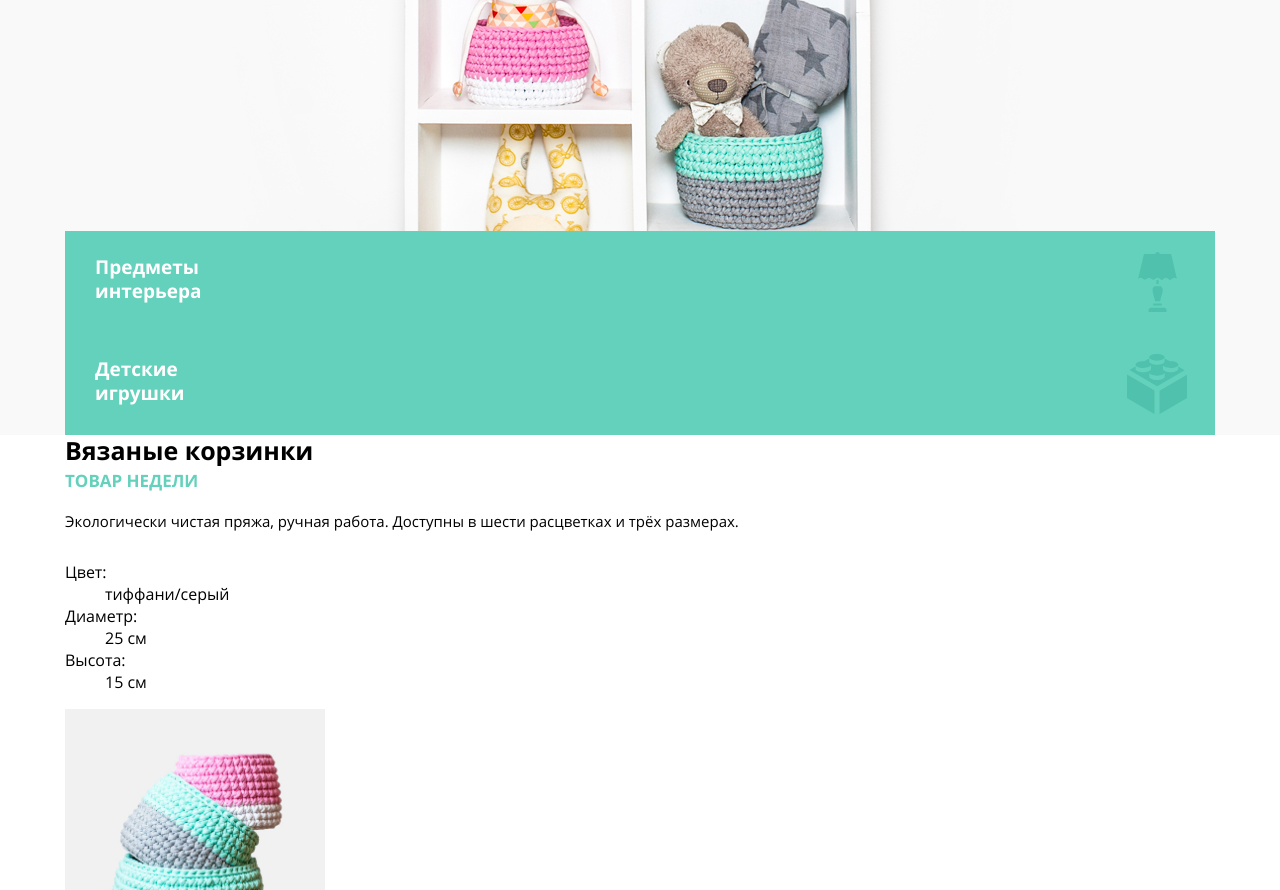
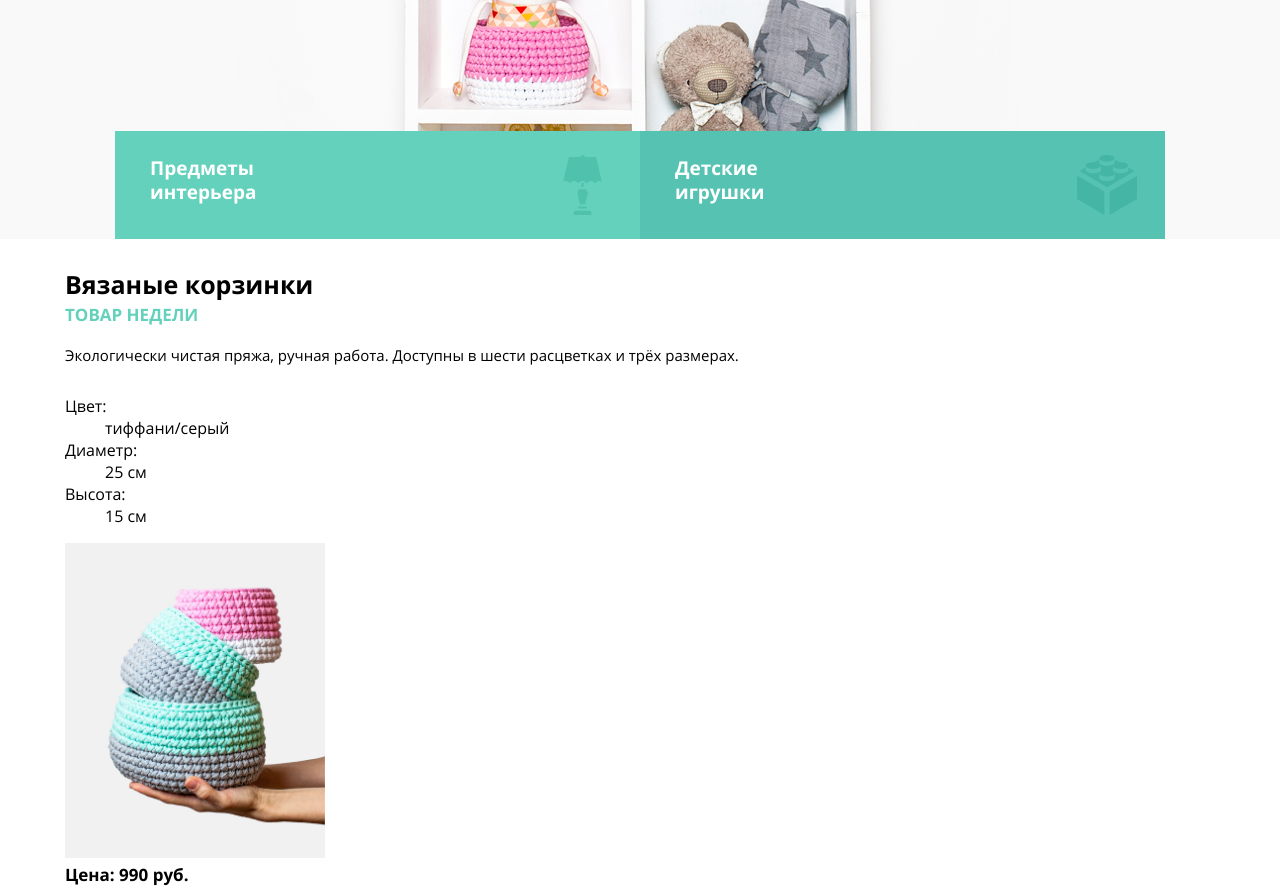
Before and after one commit to htmlacademy-adaptive/236832-mishka-27, a website: page source/index.html in a window 1280 px wide. Shown: the part 780-1670 px from the top of the page. Drawn offline with nearby package versions, Linux system fonts and the light colour scheme; files that its build step writes are made by us from their sources.

Commit message:
make few changes

```diff
--- a/source/sass/blocks/featured.scss
+++ b/source/sass/blocks/featured.scss
@@ -1,3 +1,7 @@
+.featured {
+  padding-top: 30px;
+}
+
 .featured__title {
   margin: 0;
   margin-bottom: 6px;
--- a/source/sass/blocks/hero.scss
+++ b/source/sass/blocks/hero.scss
@@ -28,7 +28,7 @@
   @media (min-width: $tablet-width) {
     font-size: 43px;
     line-height: 50px;
-    min-height: 526px;
+    min-height: 426px;
     padding: 154px 50px 0;
   }
 
@@ -45,6 +45,14 @@
   padding: 0;
   margin: 0;
   list-style: none;
+
+  @media (min-width: $tablet-width) {
+    display: flex;
+    flex-wrap: wrap;
+    padding: 0 50px;
+    max-width: 1150px;
+    margin: 0 auto;
+  }
 }
 
 .hero__link {
@@ -79,9 +87,25 @@
   &--toys::after {
     background-image: url("../img/icons/toys.svg");
   }
+
+  &--toys {
+    background-color: $darken-green;
+  }
+
+  @media (min-width: $tablet-width) {
+    padding: 25px 35px 35px 35px;
+  }
 }
 
 .hero__link-text {
   width: 150px;
   display: block;
 }
+
+.hero__item {
+  @media (min-width: $tablet-width) {
+    width: 50%;
+    font-size: 20px;
+    line-height: 30px;
+  }
+}
```
